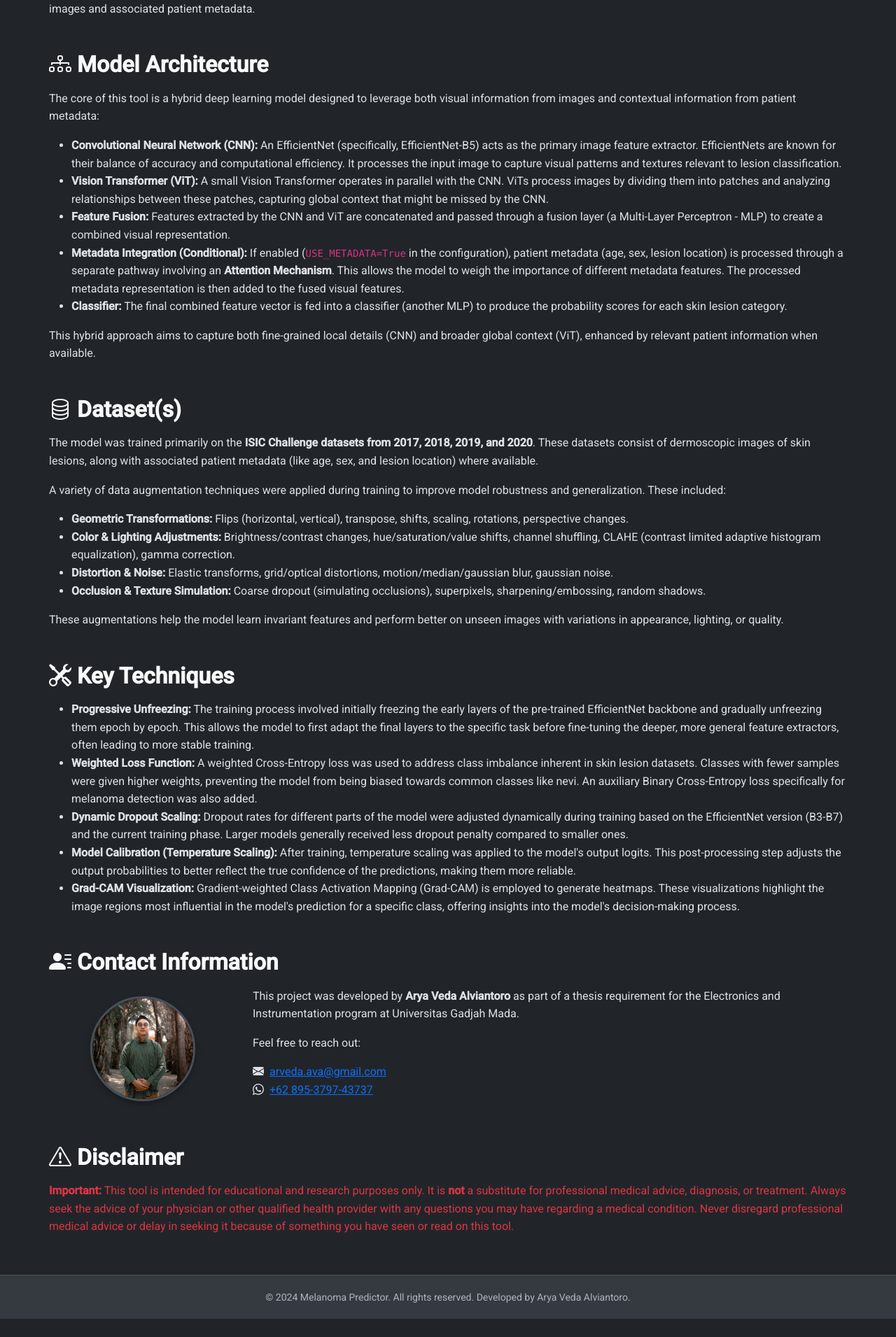
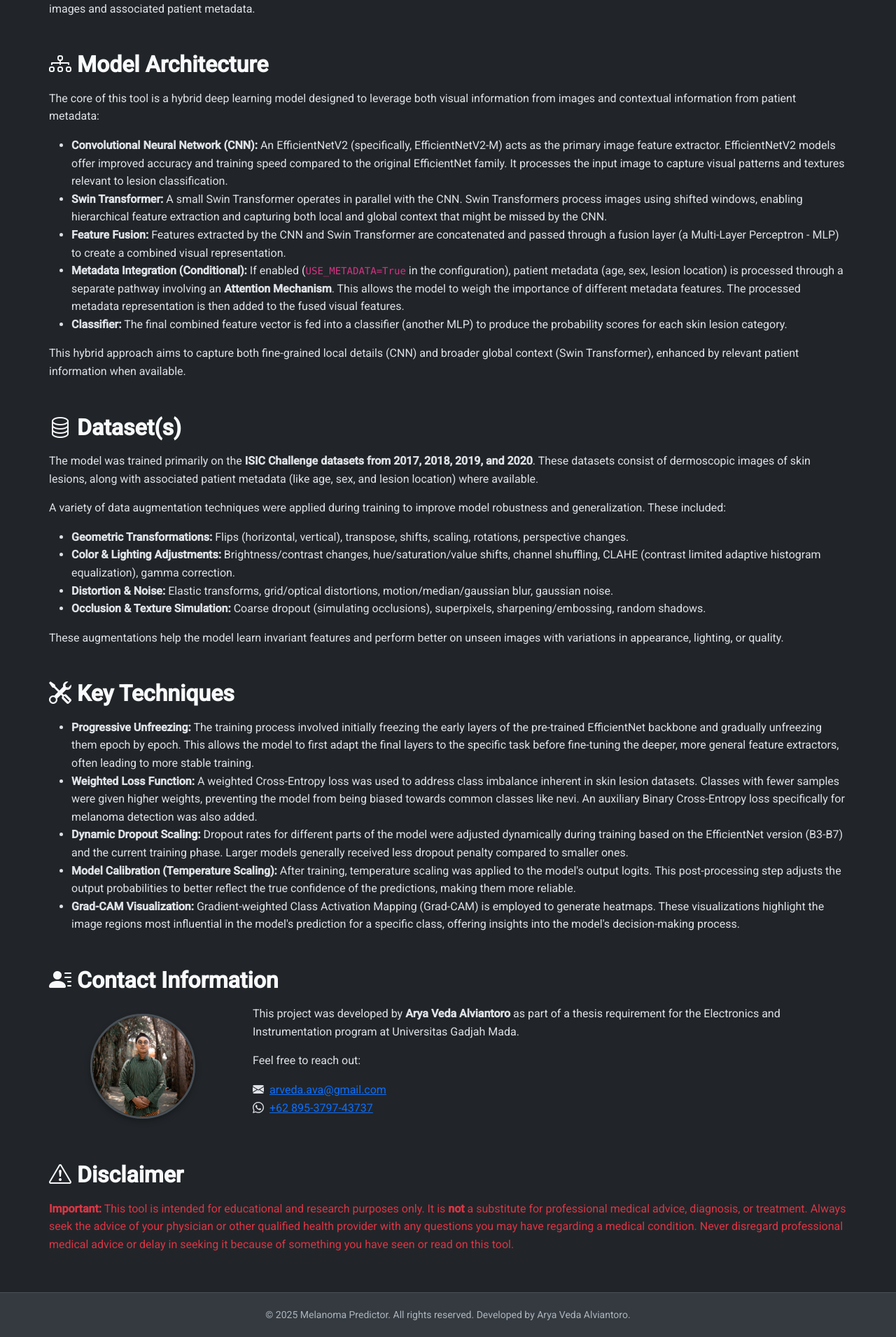
Before and after one commit to aryaveda/melanoma-prediction, a Flask app: page /about in a window 1280 px wide. Shown: the part 341-2252 px from the top of the page at 70% size. Before the commit the page ends 2226 px from the top, so only its background shows below. Run offline with Flask 2, Linux system fonts and the light colour scheme.

Commit message:
Memperbarui tahun hak cipta di footer untuk halaman About, Index, dan Skin Info menjadi 2025.

```diff
--- a/templates/about.html
+++ b/templates/about.html
@@ -63,13 +63,13 @@
                 <h2><i class="bi bi-diagram-3 me-2"></i>Model Architecture</h2>
                 <p>The core of this tool is a hybrid deep learning model designed to leverage both visual information from images and contextual information from patient metadata:</p>
                 <ul>
-                    <li><strong>Convolutional Neural Network (CNN):</strong> An EfficientNet (specifically, EfficientNet-B5) acts as the primary image feature extractor. EfficientNets are known for their balance of accuracy and computational efficiency. It processes the input image to capture visual patterns and textures relevant to lesion classification.</li>
-                    <li><strong>Vision Transformer (ViT):</strong> A small Vision Transformer operates in parallel with the CNN. ViTs process images by dividing them into patches and analyzing relationships between these patches, capturing global context that might be missed by the CNN.</li>
-                    <li><strong>Feature Fusion:</strong> Features extracted by the CNN and ViT are concatenated and passed through a fusion layer (a Multi-Layer Perceptron - MLP) to create a combined visual representation.</li>
+                    <li><strong>Convolutional Neural Network (CNN):</strong> An EfficientNetV2 (specifically, EfficientNetV2-M) acts as the primary image feature extractor. EfficientNetV2 models offer improved accuracy and training speed compared to the original EfficientNet family. It processes the input image to capture visual patterns and textures relevant to lesion classification.</li>
+                    <li><strong>Swin Transformer:</strong> A small Swin Transformer operates in parallel with the CNN. Swin Transformers process images using shifted windows, enabling hierarchical feature extraction and capturing both local and global context that might be missed by the CNN.</li>
+                    <li><strong>Feature Fusion:</strong> Features extracted by the CNN and Swin Transformer are concatenated and passed through a fusion layer (a Multi-Layer Perceptron - MLP) to create a combined visual representation.</li>
                     <li><strong>Metadata Integration (Conditional):</strong> If enabled (<code>USE_METADATA=True</code> in the configuration), patient metadata (age, sex, lesion location) is processed through a separate pathway involving an <strong>Attention Mechanism</strong>. This allows the model to weigh the importance of different metadata features. The processed metadata representation is then added to the fused visual features.</li>
                     <li><strong>Classifier:</strong> The final combined feature vector is fed into a classifier (another MLP) to produce the probability scores for each skin lesion category.</li>
                 </ul>
-                <p>This hybrid approach aims to capture both fine-grained local details (CNN) and broader global context (ViT), enhanced by relevant patient information when available.</p>
+                <p>This hybrid approach aims to capture both fine-grained local details (CNN) and broader global context (Swin Transformer), enhanced by relevant patient information when available.</p>
             </section>
 
             <section id="data" class="mb-5">
@@ -123,7 +123,7 @@
     <!-- Footer -->
     <footer class="footer text-center mt-auto">
         <div class="container">
-            <p class="mb-0">&copy; 2024 Melanoma Predictor. All rights reserved. Developed by Arya Veda Alviantoro.</p>
+            <p class="mb-0">&copy; 2025 Melanoma Predictor. All rights reserved. Developed by Arya Veda Alviantoro.</p>
         </div>
     </footer>
 
--- a/templates/index.html
+++ b/templates/index.html
@@ -93,7 +93,7 @@
     <!-- Footer -->
     <footer class="footer text-center">
         <div class="container">
-            <p class="mb-0">&copy; 2024 Melanoma Predict. All rights reserved. Developed by Arya Veda Alviantoro.</p>
+            <p class="mb-0">&copy; 2025 Melanoma Predict. All rights reserved. Developed by Arya Veda Alviantoro.</p>
         </div>
     </footer>
 
--- a/templates/skin_info.html
+++ b/templates/skin_info.html
@@ -220,7 +220,7 @@
     <!-- Footer -->
     <footer class="footer text-center mt-auto">
         <div class="container">
-            <p class="mb-0">&copy; 2024 Melanoma Predictor. All rights reserved. Developed by Arya Veda Alviantoro.</p>
+            <p class="mb-0">&copy; 2025 Melanoma Predictor. All rights reserved. Developed by Arya Veda Alviantoro.</p>
         </div>
     </footer>
 
```
